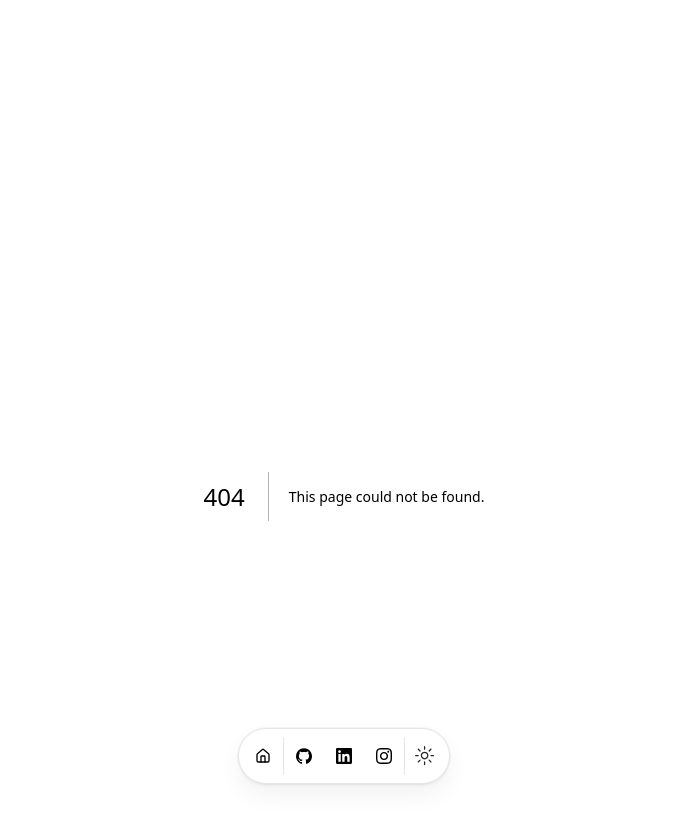
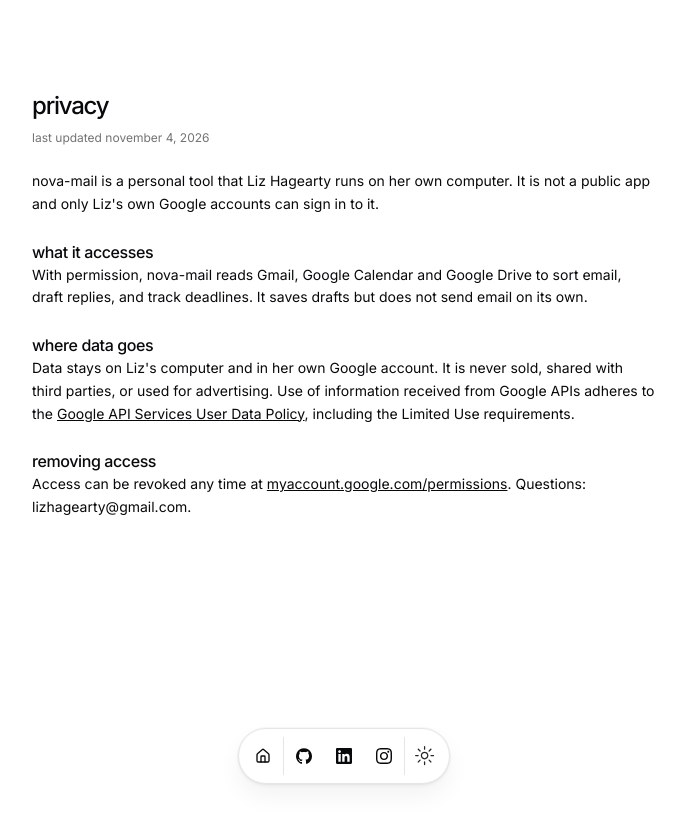
Before and after one commit to lizhagearty/resume, a Next.js app: page /privacy in a window 1280 px wide. Before the commit this address had no page. Shown: the top 826 px of the page, without its empty margins (296-981 px from the left). After the commit the page ends 800 px from the top, so only its background shows below. Built offline with nearby package versions, Linux system fonts and the light colour scheme.

Commit message:
add privacy page for nova-mail google oauth app

```diff
--- /dev/null
+++ b/src/app/privacy/page.tsx
@@ -0,0 +1,57 @@
+import BlurFade from "@/components/magicui/blur-fade";
+
+export const metadata = {
+  title: "Privacy",
+  description: "Privacy policy for nova-mail, Liz Hagearty's personal email assistant.",
+};
+
+const BLUR_FADE_DELAY = 0.04;
+
+export default function PrivacyPage() {
+  return (
+    <section className="space-y-6 text-sm leading-relaxed">
+      <BlurFade delay={BLUR_FADE_DELAY}>
+        <h1 className="font-medium text-2xl mb-2 tracking-tighter">privacy</h1>
+        <p className="text-xs text-muted-foreground">last updated november 4, 2026</p>
+      </BlurFade>
+      <BlurFade delay={BLUR_FADE_DELAY * 2}>
+        <p>
+          nova-mail is a personal tool that Liz Hagearty runs on her own computer. It is not a
+          public app and only Liz&apos;s own Google accounts can sign in to it.
+        </p>
+      </BlurFade>
+      <BlurFade delay={BLUR_FADE_DELAY * 3}>
+        <h2 className="font-medium text-base tracking-tight">what it accesses</h2>
+        <p>
+          With permission, nova-mail reads Gmail, Google Calendar and Google Drive to sort email,
+          draft replies, and track deadlines. It saves drafts but does not send email on its own.
+        </p>
+      </BlurFade>
+      <BlurFade delay={BLUR_FADE_DELAY * 4}>
+        <h2 className="font-medium text-base tracking-tight">where data goes</h2>
+        <p>
+          Data stays on Liz&apos;s computer and in her own Google account. It is never sold,
+          shared with third parties, or used for advertising. Use of information received from
+          Google APIs adheres to the{" "}
+          <a
+            className="underline"
+            href="https://developers.google.com/terms/api-services-user-data-policy"
+          >
+            Google API Services User Data Policy
+          </a>
+          , including the Limited Use requirements.
+        </p>
+      </BlurFade>
+      <BlurFade delay={BLUR_FADE_DELAY * 5}>
+        <h2 className="font-medium text-base tracking-tight">removing access</h2>
+        <p>
+          Access can be revoked any time at{" "}
+          <a className="underline" href="https://myaccount.google.com/permissions">
+            myaccount.google.com/permissions
+          </a>
+          . Questions: lizhagearty@gmail.com.
+        </p>
+      </BlurFade>
+    </section>
+  );
+}
```
